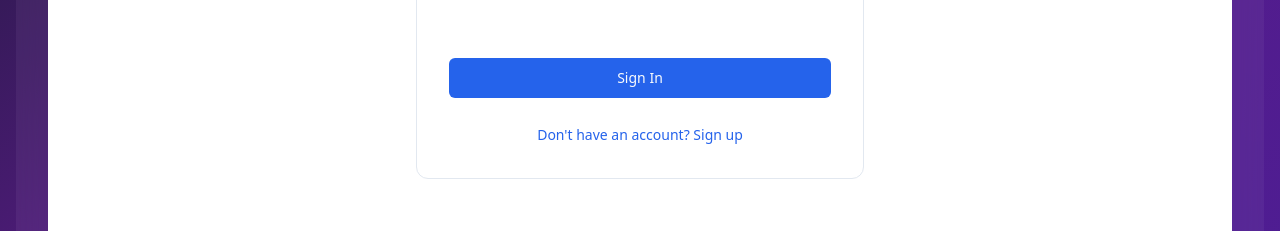
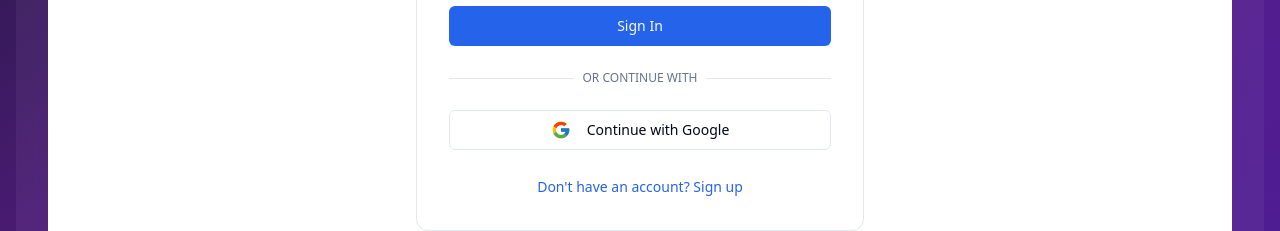
Before and after one commit to Zubariev/AdNate, a React (Vite) app: page /auth in a window 1280 px wide. Shown: the part 488-719 px from the top of the page. Built offline with nearby package versions, Linux system fonts and the light colour scheme; no server answers; what drizzle-zod would draw is missing.

Commit message:
feat: update environment configuration to include Replicate API token; modify background removal logic to utilize Replicate service instead of imgly; adjust package dependencies for improved functionality and compatibility

```diff
--- a/src/pages/blog/Auth.tsx
+++ b/src/pages/blog/Auth.tsx
@@ -9,12 +9,14 @@ export function Auth() {
   const [isLogin, setIsLogin] = useState(true);
   const [email, setEmail] = useState("");
   const [password, setPassword] = useState("");
-  const { signIn, signUp } = useAuth();
+  const [loading, setLoading] = useState(false);
+  const { signIn, signUp, signInWithGoogle } = useAuth();
   const { toast } = useToast();
   const navigate = useNavigate();
 
   const handleSubmit = async (e: React.FormEvent) => {
     e.preventDefault();
+    setLoading(true);
     try {
       let result;
       if (isLogin) {
@@ -40,6 +42,28 @@ export function Auth() {
         description: error.message,
         variant: "destructive",
       });
+    } finally {
+      setLoading(false);
+    }
+  };
+
+  const handleGoogleSignIn = async () => {
+    setLoading(true);
+    try {
+      const { error } = await signInWithGoogle();
+
+      if (error) {
+        throw new Error(error.message);
+      }
+
+      // The redirect will be handled by Supabase OAuth
+    } catch (error: any) {
+      toast({
+        title: "Error",
+        description: error.message || "Failed to sign in with Google",
+        variant: "destructive",
+      });
+      setLoading(false);
     }
   };
 
@@ -74,15 +98,43 @@ export function Auth() {
               required
             />
           </div>
-          <Button type="submit" className="w-full">
-            {isLogin ? "Sign In" : "Sign Up"}
+          <Button type="submit" className="w-full" disabled={loading}>
+            {loading ? "Loading..." : isLogin ? "Sign In" : "Sign Up"}
           </Button>
         </form>
+
+        <div className="relative">
+          <div className="absolute inset-0 flex items-center">
+            <span className="w-full border-t" />
+          </div>
+          <div className="relative flex justify-center text-xs uppercase">
+            <span className="bg-card px-2 text-muted-foreground">
+              Or continue with
+            </span>
+          </div>
+        </div>
+
+        <Button
+          type="button"
+          variant="outline"
+          className="w-full"
+          onClick={handleGoogleSignIn}
+          disabled={loading}
+        >
+          <img
+            src="/google-icon.svg"
+            alt="Google"
+            className="w-5 h-5 mr-2"
+          />
+          Continue with Google
+        </Button>
+
         <div className="text-center">
           <button
             type="button"
             onClick={() => setIsLogin(!isLogin)}
             className="text-sm text-primary hover:underline"
+            disabled={loading}
           >
             {isLogin
               ? "Don't have an account? Sign up"
```
Also changed, not shown: 2 other files (tests, documents, lock files or other folders).
